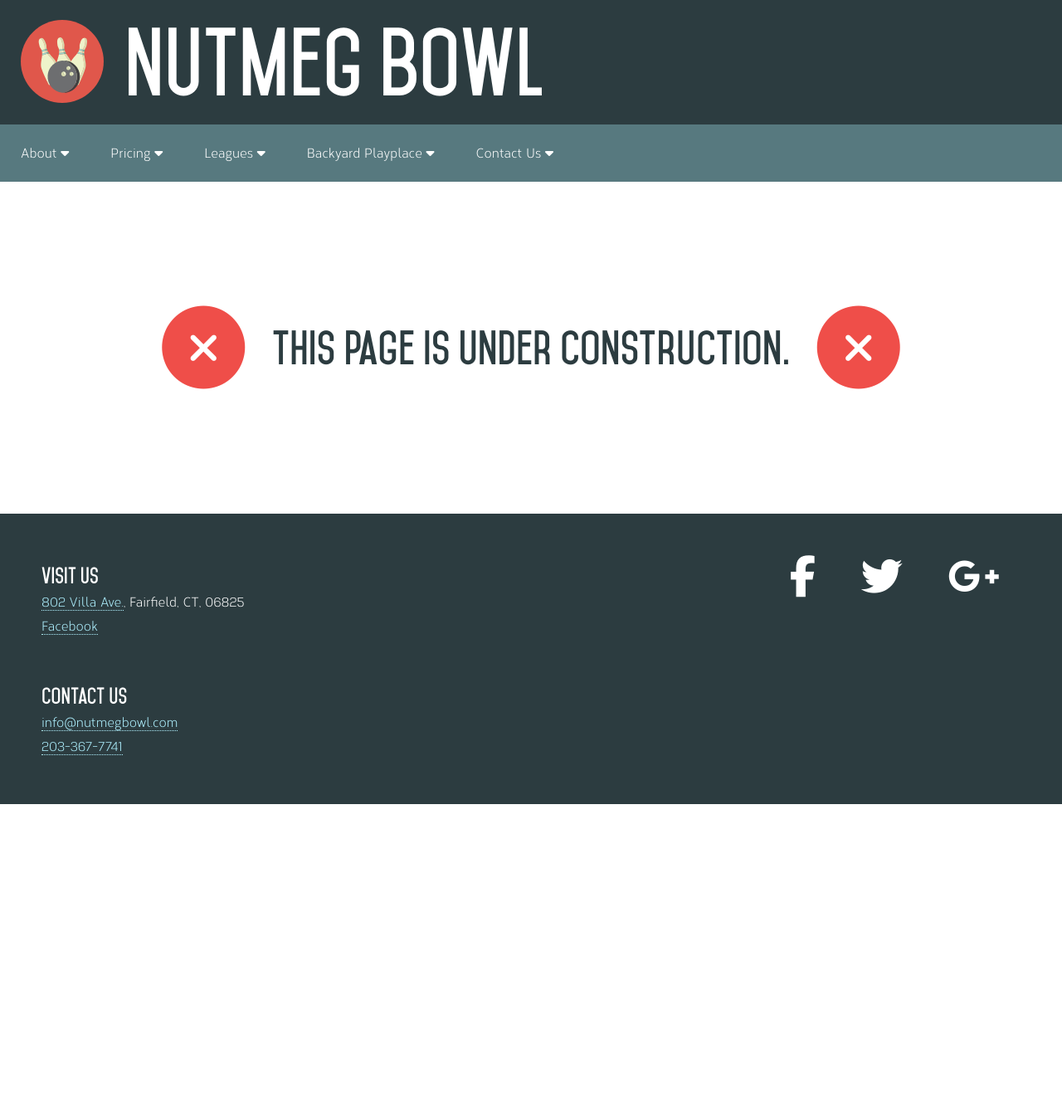
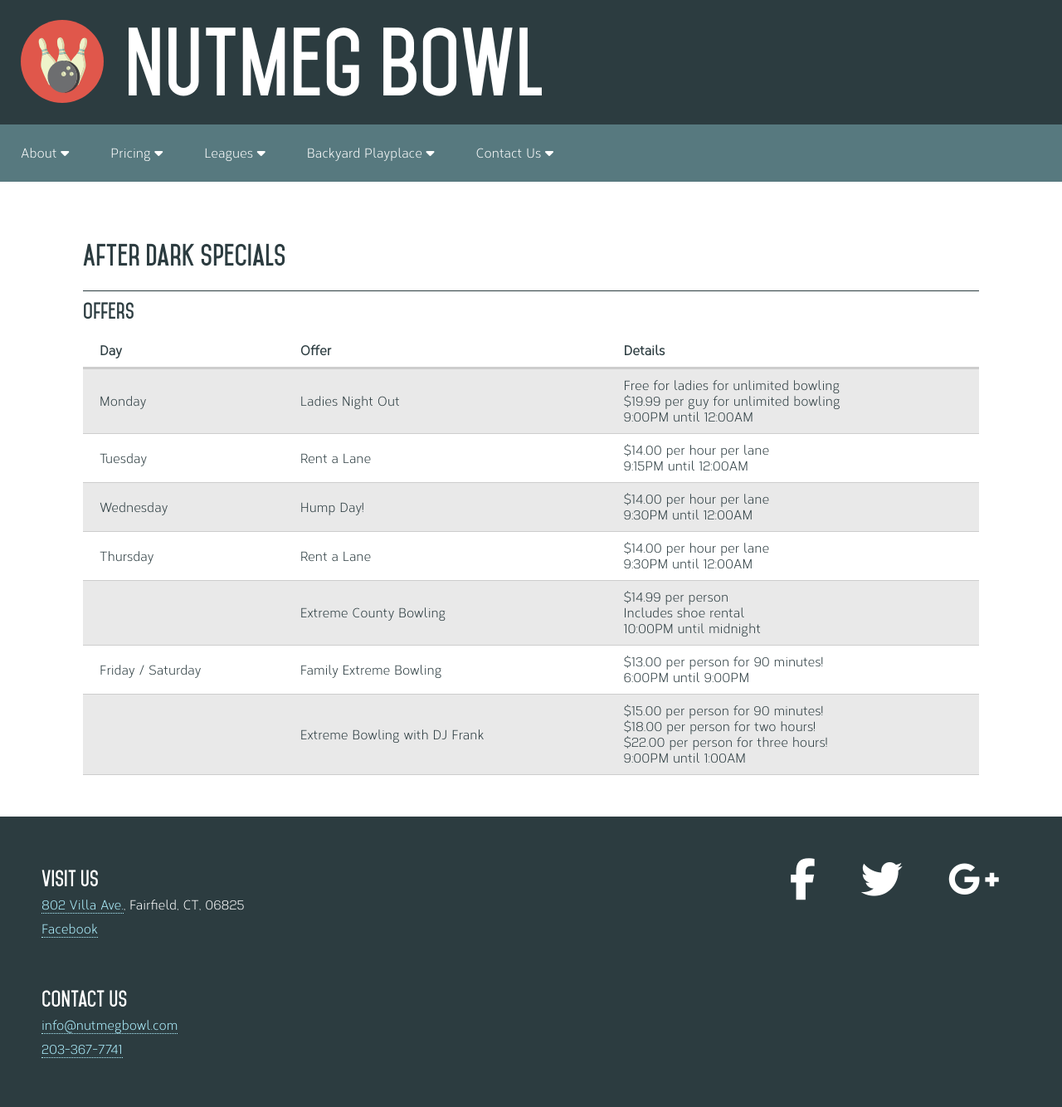
Before and after one commit to jlam55555/nutmegbowl, a Jekyll site: the page built from pricing/after_dark_special.html, in a window 1280 px wide. Shown: the whole page at 83% size. Built offline with Jekyll 4.4.1, drawn with Linux system fonts in a browser that asks for light colours; nearby versions of some CDN libraries; before the commit the page ends 969 px from its top, so only the background shows below that.

Commit message:
Fixed schedule, added content to after_dark_special.html

```diff
--- a/pricing/after_dark_special.html
+++ b/pricing/after_dark_special.html
@@ -6,4 +6,51 @@ description: The nighttime special at Nutmeg Bowl
 icon: moon-o
 ---
 
-<p class="underConstruction"><span class="fa-stack first"><i class="fa fa-stack-2x fa-circle dangerText"></i><i class="fa fa-stack-1x fa-close lightText"></i></span>This page is under construction.<span class="fa-stack second"><i class="fa fa-stack-2x fa-circle dangerText"></i><i class="fa fa-stack-1x fa-close lightText"></i></span></p>
+<h1>After Dark Specials</h1>
+<h2>Offers</h2>
+<table>
+  <thead>
+    <tr>
+      <th>Day</th>
+      <th>Offer</th>
+      <th>Details</th>
+    </tr>
+  </thead>
+  <tbody>
+    <tr>
+      <td>Monday</td>
+      <td>Ladies Night Out</td>
+      <td>Free for ladies for unlimited bowling<br />$19.99 per guy for unlimited bowling<br />9:00PM until 12:00AM</td>
+    </tr>
+    <tr>
+      <td>Tuesday</td>
+      <td>Rent a Lane</td>
+      <td>$14.00 per hour per lane<br />9:15PM until 12:00AM</td>
+    </tr>
+    <tr>
+      <td>Wednesday</td>
+      <td>Hump Day!</td>
+      <td>$14.00 per hour per lane<br />9:30PM until 12:00AM</td>
+    </tr>
+    <tr>
+      <td>Thursday</td>
+      <td>Rent a Lane</td>
+      <td>$14.00 per hour per lane<br />9:30PM until 12:00AM</td>
+    </tr>
+    <tr>
+      <td></td>
+      <td>Extreme County Bowling</td>
+      <td>$14.99 per person<br />Includes shoe rental<br />10:00PM until midnight</td>
+    </tr>
+    <tr>
+      <td>Friday / Saturday</td>
+      <td>Family Extreme Bowling</td>
+      <td>$13.00 per person for 90 minutes!<br />6:00PM until 9:00PM</td>
+    </tr>
+    <tr>
+      <td></td>
+      <td>Extreme Bowling with DJ Frank</td>
+      <td>$15.00 per person for 90 minutes!<br />$18.00 per person for two hours!<br />$22.00 per person for three hours!<br />9:00PM until 1:00AM</td>
+    </tr>
+  </tbody>
+</table>
--- a/res/style.css
+++ b/res/style.css
@@ -70,11 +70,10 @@ table {
   margin: 16px 0;
   width: 100%;
   border-collapse: collapse;
-  table-layout: fixed;
+  empty-cells: show;
 }
 table td, table th {
   padding: 10px 20px;
-  width: 100%;
 }
 table thead tr {
   border-bottom: 3px solid #cdcdcd;
@@ -228,6 +227,15 @@ div.reveal div.toReveal {
 h1:not(#title) {
   padding-top: 50px;
 }
+table.schedule tr th:nth-child(1) {
+  width: 125px;
+}
+table.schedule tr th:nth-child(2), table.schedule tr th:nth-child(4) {
+  width: 100px;
+}
+table.schedule tr th:nth-child(3) {
+  width: 300px;
+}
 
 /* general classes */
 .animate {
```
Also changed, not shown: leagues/schedule.html (+14 -14 lines).
